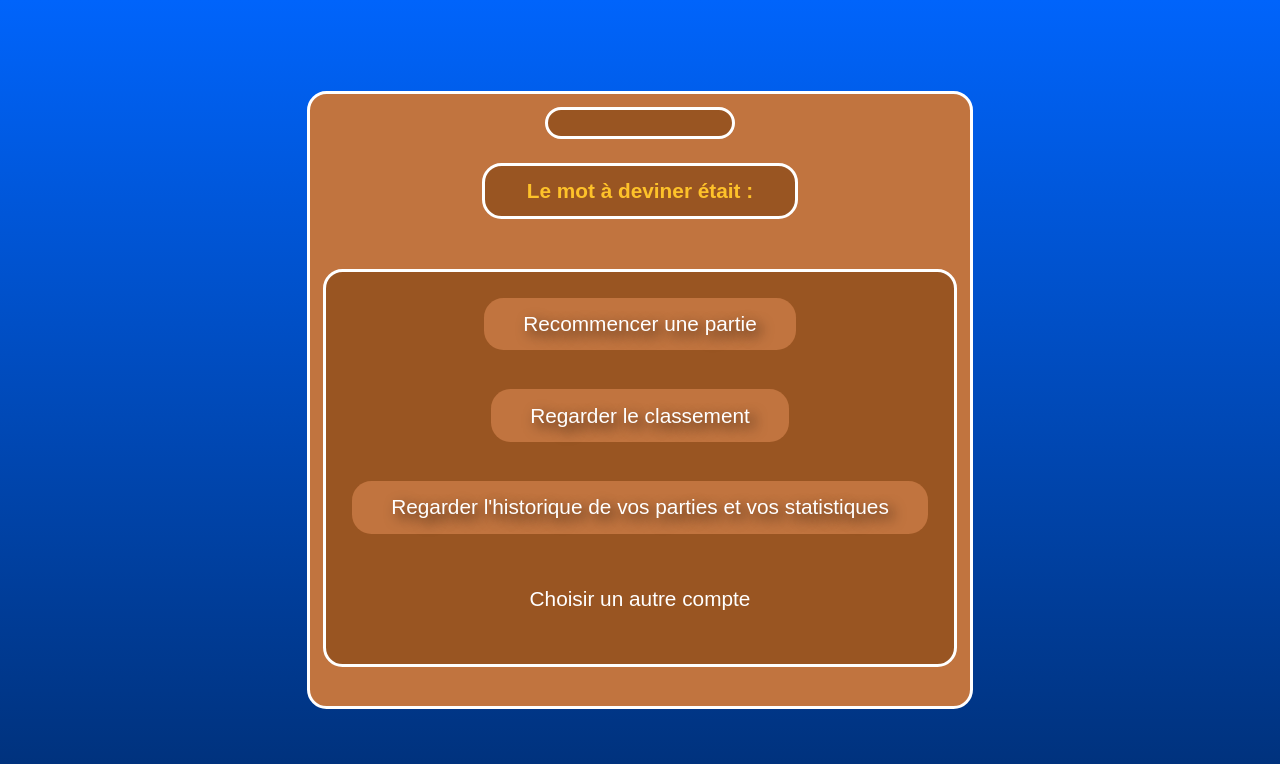
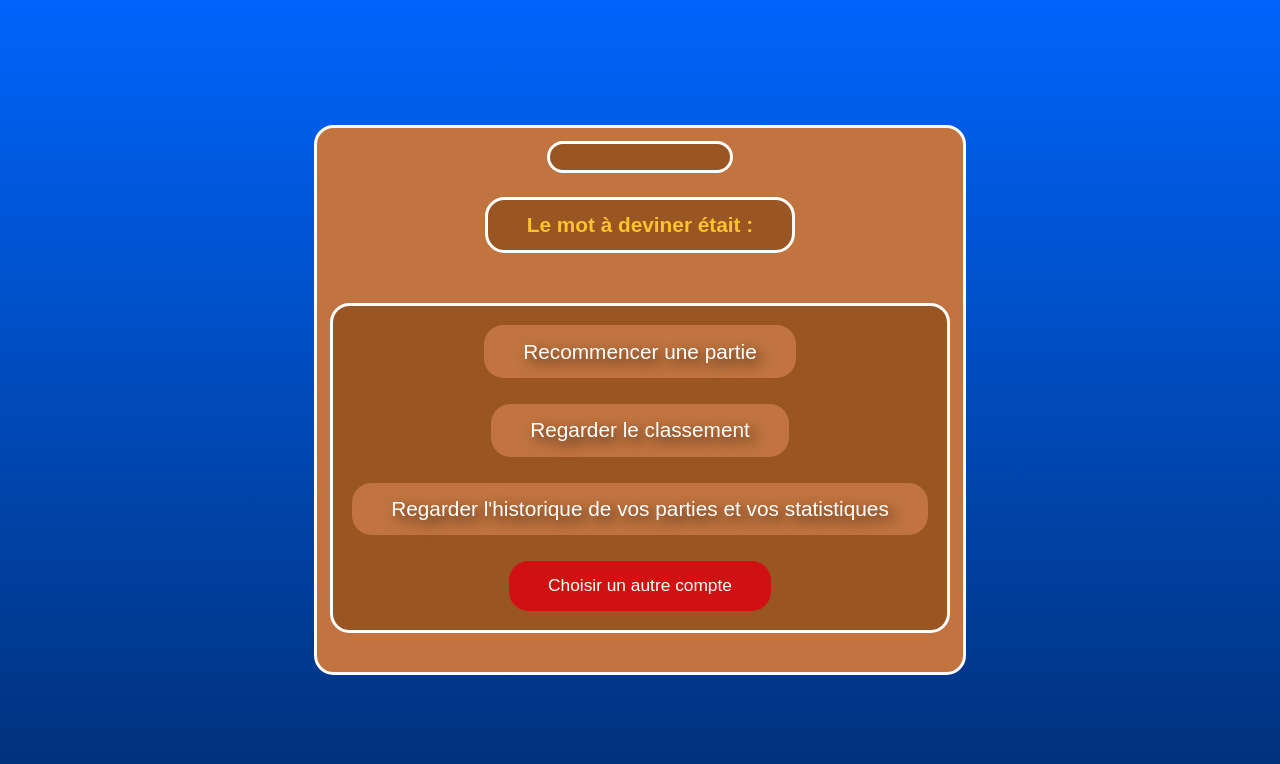
Before and after one commit to TimeoBlondeleauDubois/Pendu-site-avec-base-de-donnee, a Flask app: page /afficher_resultat in a window 1280 px wide. Shown: the top 764 px of the page. Run offline with Flask 3, Linux system fonts and the light colour scheme.

Commit message:
style fix

```diff
--- a/static/fin_de_partie.css
+++ b/static/fin_de_partie.css
@@ -69,7 +69,6 @@ a {
 
 .bouton-classement,
 .bouton-historique,
-.bouton-autre_compte,
 .bouton-recommencer_une_partie {
     border: none;
     background: none;
@@ -170,3 +169,29 @@ a {
 .perdu {
     color: #d11111;
 }
+
+
+#deconnexion-btn button {
+    background-color: #d11111;
+    color: white;
+    border: none;
+    padding: 11px 30px;
+    border-radius: 15px;
+    transition: background-color 0.3s;
+    transition: all 0.3s ease;
+}
+
+#deconnexion-btn button:hover {
+    background-color: #930e0e;
+    padding: 12px 36px;
+}
+
+#deconnexion-btn {
+    display: block;
+    margin: 0px auto 0;
+    width: fit-content;
+}
+
+button {
+    margin: 5px; /* Réduction de la marge autour des boutons */
+}
```
Also changed, not shown: Pendu.db.
